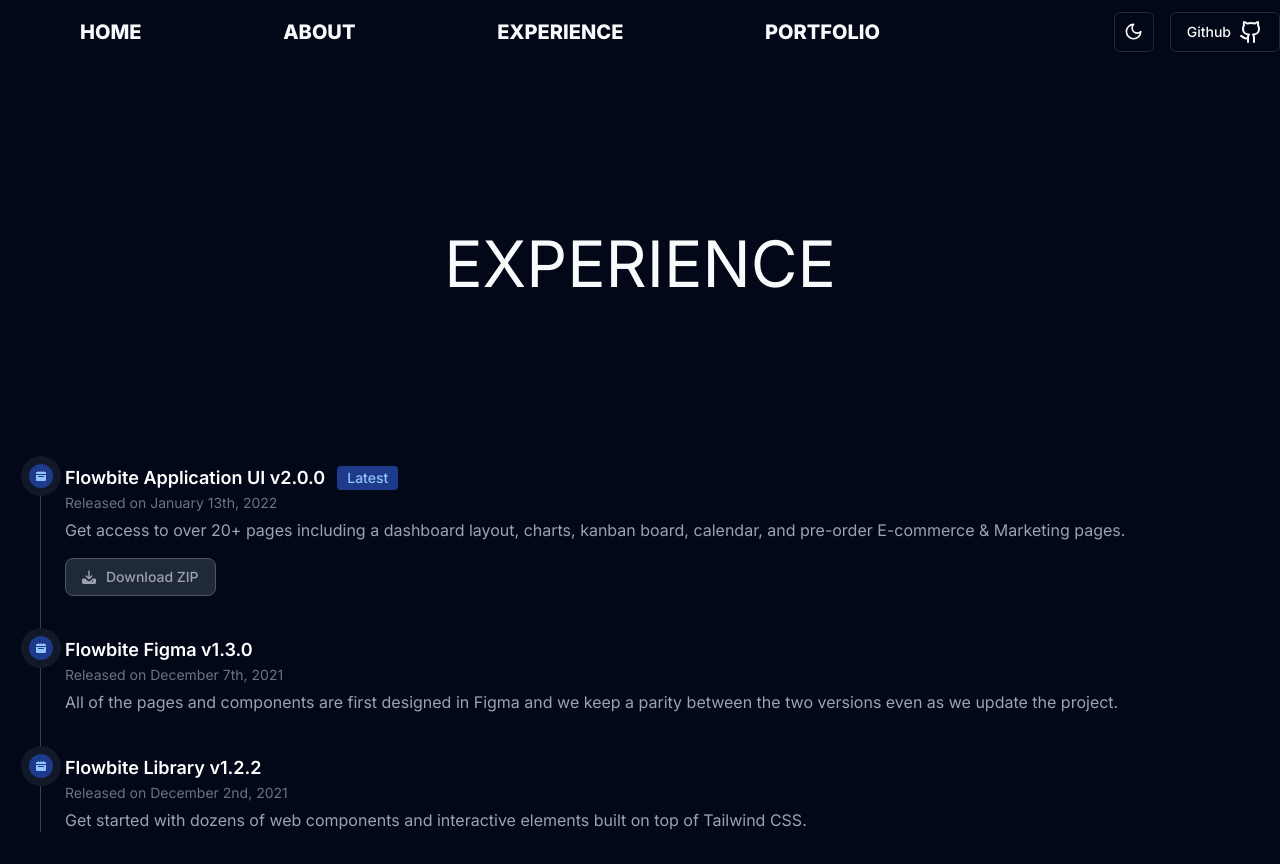
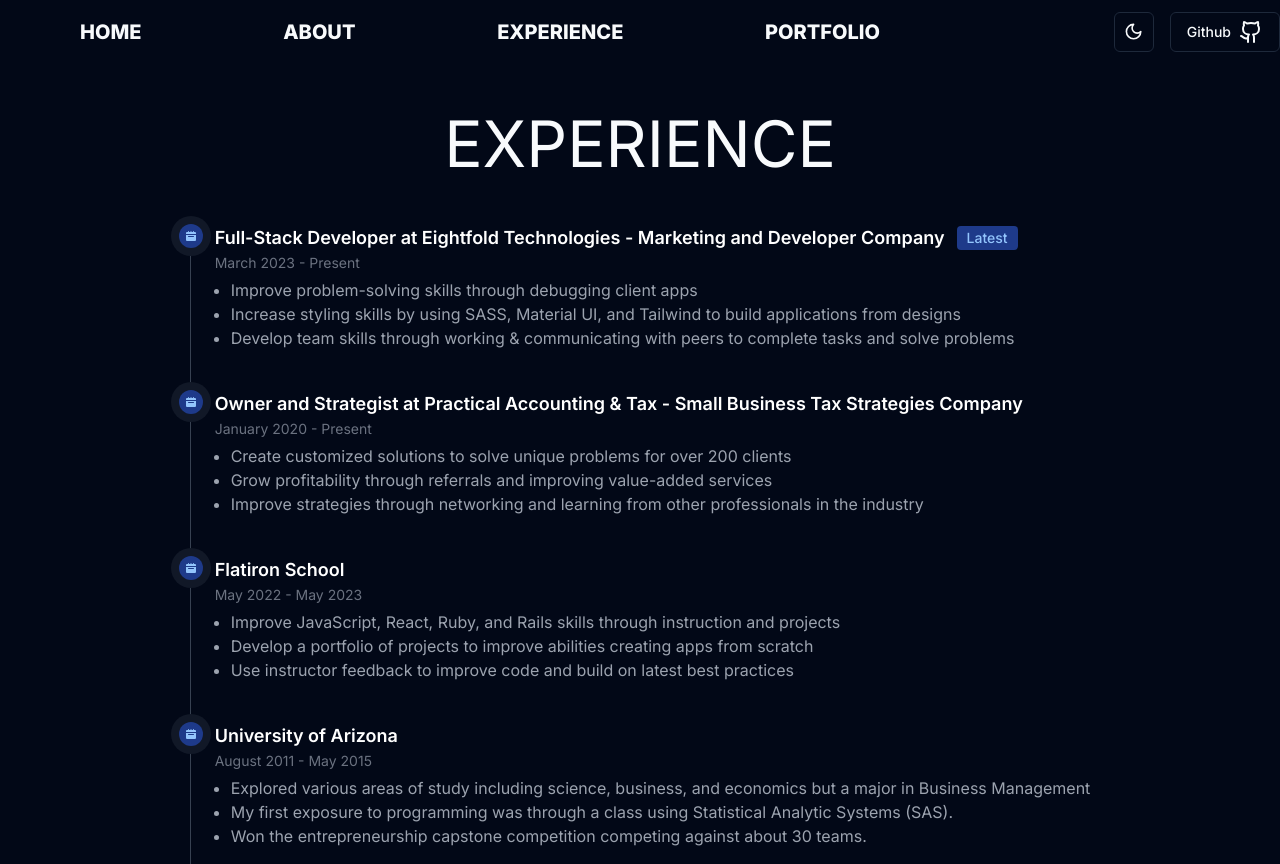
Before and after one commit to bklarer/personal-site, a Next.js app: page /experience in a window 1280 px wide. Before the commit the page ends 832 px from the top, so only its background shows below. Built offline with nearby package versions, Linux system fonts and the light colour scheme.

Commit message:
Fill out timeline

```diff
--- a/components/Hero.tsx
+++ b/components/Hero.tsx
@@ -32,10 +32,9 @@
       </div>
     </div>
   ) : (
-    <div className="h-[50vh] w-full">
+    <div className="h-[20vh] w-full">
       <div className="h-full flex flex-col justify-center items-center w-full">
         {title && <h1 className="responsive-title">{titleString(title)}</h1>}
-        {children}
       </div>
     </div>
   );
--- a/components/Timeline.tsx
+++ b/components/Timeline.tsx
@@ -1,5 +1,6 @@
 const Timeline = () => {
   return (
+    <div className="flex justify-center">
       <ol className="relative border-s border-gray-200 dark:border-gray-700">
         <li className="mb-10 ms-6">
           <span className="absolute flex items-center justify-center w-6 h-6 bg-blue-100 rounded-full -start-3 ring-8 ring-white dark:ring-gray-900 dark:bg-blue-900">
@@ -14,34 +15,28 @@
             </svg>
           </span>
           <h3 className="flex items-center mb-1 text-lg font-semibold text-gray-900 dark:text-white">
-          Flowbite Application UI v2.0.0{" "}
+            Full-Stack Developer at Eightfold Technologies - Marketing and
+            Developer Company{" "}
             <span className="bg-blue-100 text-blue-800 text-sm font-medium me-2 px-2.5 py-0.5 rounded dark:bg-blue-900 dark:text-blue-300 ms-3">
               Latest
             </span>
           </h3>
           <time className="block mb-2 text-sm font-normal leading-none text-gray-400 dark:text-gray-500">
-          Released on January 13th, 2022
+            March 2023 - Present
           </time>
-        <p className="mb-4 text-base font-normal text-gray-500 dark:text-gray-400">
-          Get access to over 20+ pages including a dashboard layout, charts,
-          kanban board, calendar, and pre-order E-commerce & Marketing pages.
-        </p>
-        <a
-          href="#"
-          className="inline-flex items-center px-4 py-2 text-sm font-medium text-gray-900 bg-white border border-gray-200 rounded-lg hover:bg-gray-100 hover:text-blue-700 focus:z-10 focus:ring-4 focus:outline-none focus:ring-gray-200 focus:text-blue-700 dark:bg-gray-800 dark:text-gray-400 dark:border-gray-600 dark:hover:text-white dark:hover:bg-gray-700 dark:focus:ring-gray-700"
-        >
-          <svg
-            className="w-3.5 h-3.5 me-2.5"
-            aria-hidden="true"
-            xmlns="http://www.w3.org/2000/svg"
-            fill="currentColor"
-            viewBox="0 0 20 20"
-          >
-            <path d="M14.707 7.793a1 1 0 0 0-1.414 0L11 10.086V1.5a1 1 0 0 0-2 0v8.586L6.707 7.793a1 1 0 1 0-1.414 1.414l4 4a1 1 0 0 0 1.416 0l4-4a1 1 0 0 0-.002-1.414Z" />
-            <path d="M18 12h-2.55l-2.975 2.975a3.5 3.5 0 0 1-4.95 0L4.55 12H2a2 2 0 0 0-2 2v4a2 2 0 0 0 2 2h16a2 2 0 0 0 2-2v-4a2 2 0 0 0-2-2Zm-3 5a1 1 0 1 1 0-2 1 1 0 0 1 0 2Z" />
-          </svg>{" "}
-          Download ZIP
-        </a>
+          <ul className="mb-4 text-base font-normal text-gray-500 dark:text-gray-400 list-disc pl-4">
+            <li>
+              Improve problem-solving skills through debugging client apps
+            </li>
+            <li>
+              Increase styling skills by using SASS, Material UI, and Tailwind
+              to build applications from designs
+            </li>
+            <li>
+              Develop team skills through working & communicating with peers to
+              complete tasks and solve problems
+            </li>
+          </ul>
         </li>
         <li className="mb-10 ms-6">
           <span className="absolute flex items-center justify-center w-6 h-6 bg-blue-100 rounded-full -start-3 ring-8 ring-white dark:ring-gray-900 dark:bg-blue-900">
@@ -56,15 +51,59 @@
             </svg>
           </span>
           <h3 className="mb-1 text-lg font-semibold text-gray-900 dark:text-white">
-          Flowbite Figma v1.3.0
+            Owner and Strategist at Practical Accounting & Tax - Small Business
+            Tax Strategies Company
           </h3>
           <time className="block mb-2 text-sm font-normal leading-none text-gray-400 dark:text-gray-500">
-          Released on December 7th, 2021
+            January 2020 - Present
           </time>
-        <p className="text-base font-normal text-gray-500 dark:text-gray-400">
-          All of the pages and components are first designed in Figma and we
-          keep a parity between the two versions even as we update the project.
-        </p>
+          <ul className="mb-4 text-base font-normal text-gray-500 dark:text-gray-400 list-disc pl-4">
+            <li>
+              Create customized solutions to solve unique problems for over 200
+              clients
+            </li>
+            <li>
+              Grow profitability through referrals and improving value-added
+              services
+            </li>
+            <li>
+              Improve strategies through networking and learning from other
+              professionals in the industry
+            </li>
+          </ul>
+        </li>
+        <li className="mb-10 ms-6">
+          <span className="absolute flex items-center justify-center w-6 h-6 bg-blue-100 rounded-full -start-3 ring-8 ring-white dark:ring-gray-900 dark:bg-blue-900">
+            <svg
+              className="w-2.5 h-2.5 text-blue-800 dark:text-blue-300"
+              aria-hidden="true"
+              xmlns="http://www.w3.org/2000/svg"
+              fill="currentColor"
+              viewBox="0 0 20 20"
+            >
+              <path d="M20 4a2 2 0 0 0-2-2h-2V1a1 1 0 0 0-2 0v1h-3V1a1 1 0 0 0-2 0v1H6V1a1 1 0 0 0-2 0v1H2a2 2 0 0 0-2 2v2h20V4ZM0 18a2 2 0 0 0 2 2h16a2 2 0 0 0 2-2V8H0v10Zm5-8h10a1 1 0 0 1 0 2H5a1 1 0 0 1 0-2Z" />
+            </svg>
+          </span>
+          <h3 className="mb-1 text-lg font-semibold text-gray-900 dark:text-white">
+            Flatiron School
+          </h3>
+          <time className="block mb-2 text-sm font-normal leading-none text-gray-400 dark:text-gray-500">
+            May 2022 - May 2023
+          </time>
+          <ul className="mb-4 text-base font-normal text-gray-500 dark:text-gray-400 list-disc pl-4">
+            <li>
+              Improve JavaScript, React, Ruby, and Rails skills through
+              instruction and projects
+            </li>
+            <li>
+              Develop a portfolio of projects to improve abilities creating apps
+              from scratch
+            </li>
+            <li>
+              Use instructor feedback to improve code and build on latest best
+              practices
+            </li>
+          </ul>
         </li>
         <li className="ms-6">
           <span className="absolute flex items-center justify-center w-6 h-6 bg-blue-100 rounded-full -start-3 ring-8 ring-white dark:ring-gray-900 dark:bg-blue-900">
@@ -79,17 +118,28 @@
             </svg>
           </span>
           <h3 className="mb-1 text-lg font-semibold text-gray-900 dark:text-white">
-          Flowbite Library v1.2.2
+            University of Arizona
           </h3>
           <time className="block mb-2 text-sm font-normal leading-none text-gray-400 dark:text-gray-500">
-          Released on December 2nd, 2021
+            August 2011 - May 2015
           </time>
-        <p className="text-base font-normal text-gray-500 dark:text-gray-400">
-          Get started with dozens of web components and interactive elements
-          built on top of Tailwind CSS.
-        </p>
+          <ul className="mb-4 text-base font-normal text-gray-500 dark:text-gray-400 list-disc pl-4">
+            <li>
+              Explored various areas of study including science, business, and
+              economics but a major in Business Management
+            </li>
+            <li>
+              My first exposure to programming was through a class using
+              Statistical Analytic Systems (SAS).
+            </li>
+            <li>
+              Won the entrepreneurship capstone competition competing against
+              about 30 teams.
+            </li>
+          </ul>
         </li>
       </ol>
+    </div>
   );
 };
 
```
Lines whose indentation alone changed are shown as unchanged.
